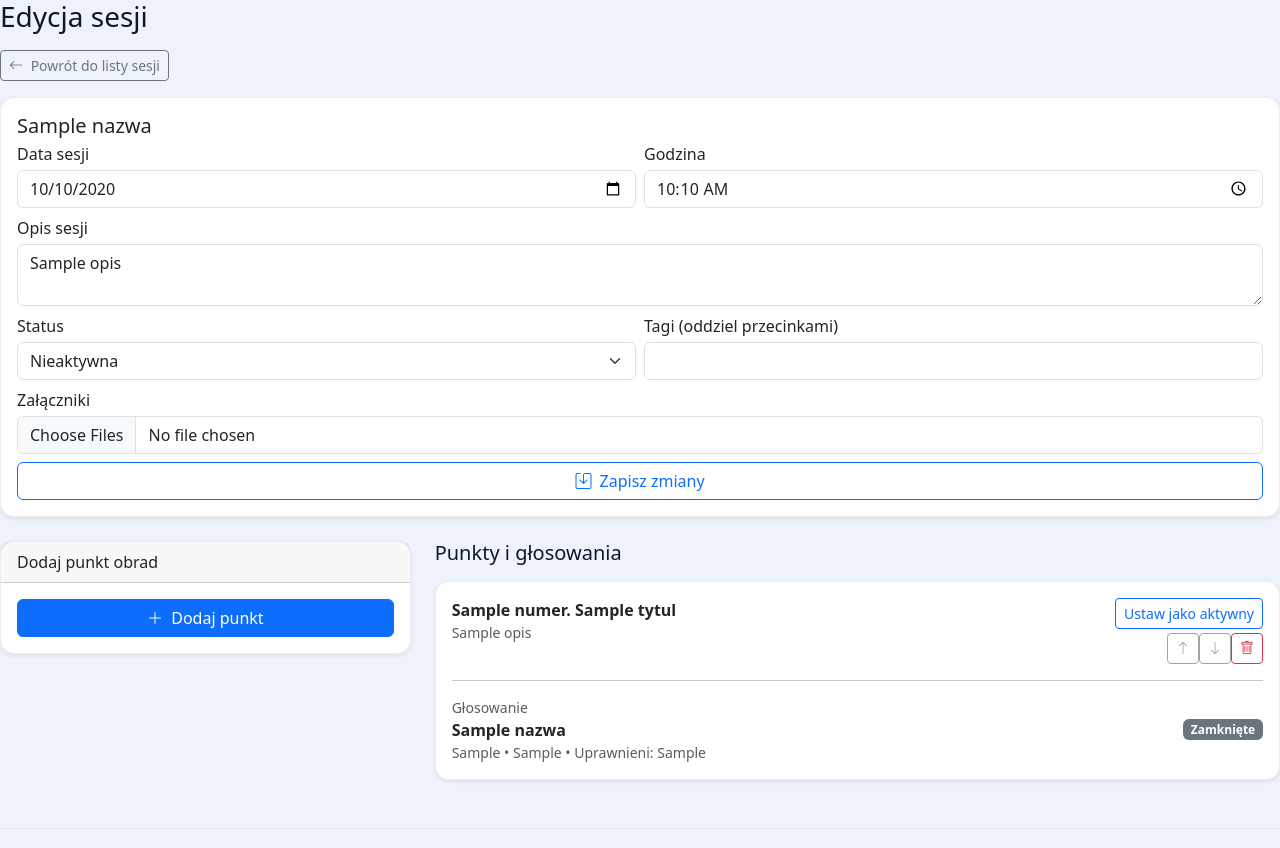
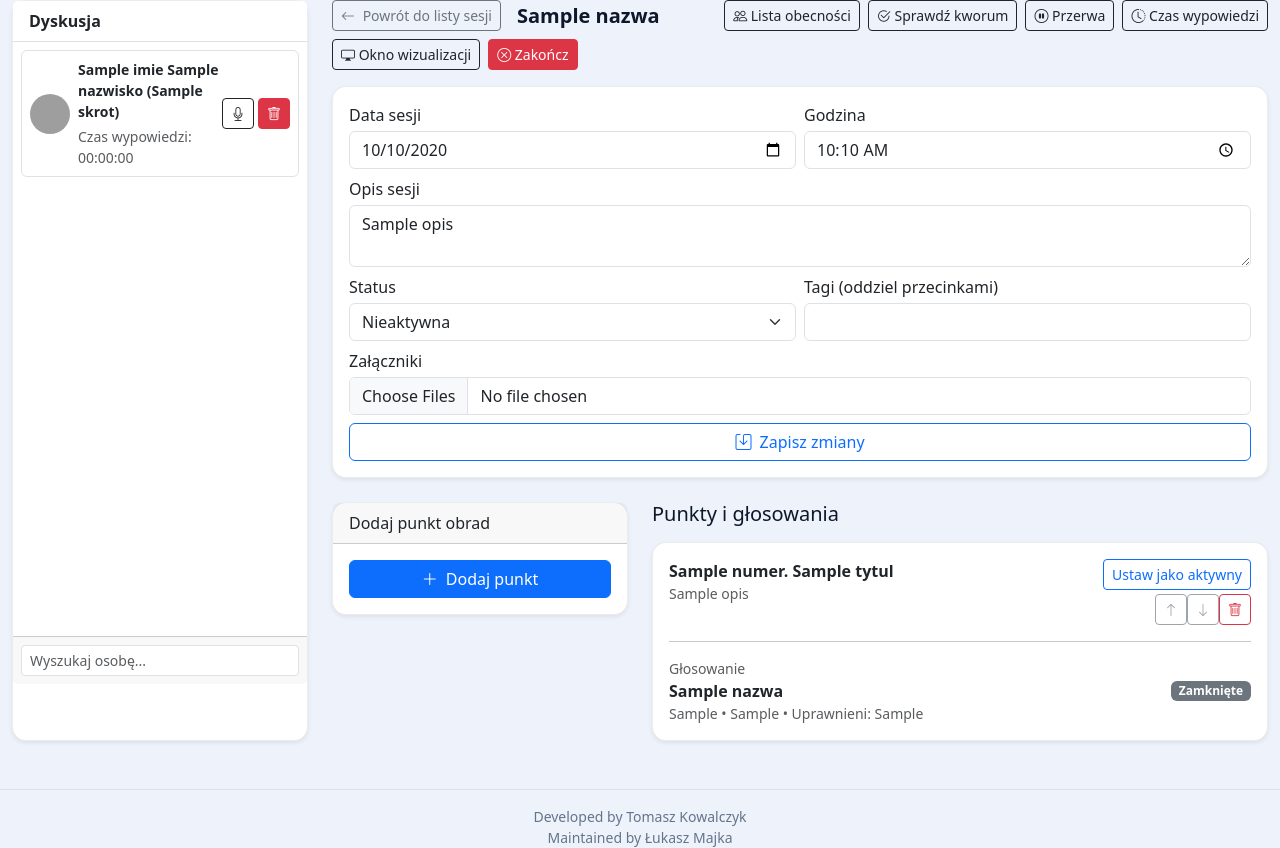
Before and after one commit to TomaszKowalczyk09/esir, a Django app: template core/templates/core/sesja_edytuj.html in a window 1280 px wide. Run offline with Django 5.2, Linux system fonts and the light colour scheme; the template is opened without the code that fills it: most values are stand-ins (such as "Sample title", 1, 10 or a date in 2020); grey boxes are pictures that could not be loaded.

Commit message:
Refactor session editing page layout and enhance participant interaction features

```diff
--- a/core/templates/core/sesja_edytuj.html
+++ b/core/templates/core/sesja_edytuj.html
@@ -3,17 +3,63 @@
 {% block title %}Edycja sesji{% endblock %}
 
 {% block content %}
-<h3 class="mb-3">Edycja sesji</h3>
+<div class="container-fluid">
+  <div class="row">
+    <!-- Panel boczny: Uczestnicy i dyskusja -->
+    <div class="col-md-3 mb-3">
+      <div class="card shadow-sm h-100">
+        <div class="card-header bg-white border-bottom">
+          <strong>Dyskusja</strong>
+        </div>
+        <div class="card-body p-2" style="min-height: 400px; max-height: 70vh; overflow-y: auto;">
+          {% for uczestnik in uczestnicy %}
+            <div class="d-flex align-items-center mb-2 p-2 border rounded {% if uczestnik.mowi %}border-primary bg-light{% endif %}">
+              <img src="{{ uczestnik.avatar_url|default:'/static/core/img/avatar.png' }}" alt="avatar" class="rounded-circle me-2" width="40" height="40">
+              <div class="flex-grow-1">
+                <div class="fw-semibold small mb-1">{{ uczestnik.imie }} {{ uczestnik.nazwisko }}{% if uczestnik.skrot %} ({{ uczestnik.skrot }}){% endif %}</div>
+                <div class="text-muted small">Czas wypowiedzi: {{ uczestnik.czas_wypowiedzi|default:'00:00:00' }}</div>
+              </div>
+              <form method="post" action="{% url 'udziel_glosu' uczestnik.id %}" class="me-1">
+                {% csrf_token %}
+                <button type="submit" class="btn btn-outline-dark btn-sm" title="Udziel głosu"><i class="bi bi-mic"></i></button>
+              </form>
+              <form method="post" action="{% url 'usun_uczestnika' uczestnik.id %}">
+                {% csrf_token %}
+                <button type="submit" class="btn btn-danger btn-sm" title="Usuń"><i class="bi bi-trash"></i></button>
+              </form>
+            </div>
+          {% empty %}
+            <div class="text-muted">Brak uczestników.</div>
+          {% endfor %}
+        </div>
+        <div class="card-footer p-2">
+          <input type="text" class="form-control form-control-sm" placeholder="Wyszukaj osobę...">
+        </div>
+      </div>
+    </div>
 
-<div class="mb-3">
+    <!-- Główna część: Sterowanie sesją i punkty obrad -->
+    <div class="col-md-9">
+      <!-- Pasek sterowania sesją -->
+      <div class="d-flex flex-wrap align-items-center gap-2 mb-3">
         <a href="{% url 'prezydium_sesje' %}" class="btn btn-outline-secondary btn-sm">
           <i class="bi bi-arrow-left me-1"></i> Powrót do listy sesji
         </a>
+        <span class="fw-semibold fs-5 ms-2 me-auto">{{ sesja.nazwa }}</span>
+        <button class="btn btn-outline-dark btn-sm"><i class="bi bi-people"></i> Lista obecności</button>
+        <button class="btn btn-outline-dark btn-sm"><i class="bi bi-check2-circle"></i> Sprawdź kworum</button>
+        <button class="btn btn-outline-dark btn-sm"><i class="bi bi-pause-circle"></i> Przerwa</button>
+        <button class="btn btn-outline-dark btn-sm"><i class="bi bi-clock-history"></i> Czas wypowiedzi</button>
+        <button class="btn btn-outline-dark btn-sm"><i class="bi bi-display"></i> Okno wizualizacji</button>
+        <form method="post" class="d-inline">
+          {% csrf_token %}
+          <button type="submit" name="zakoncz_sesje" class="btn btn-danger btn-sm"><i class="bi bi-x-circle"></i> Zakończ</button>
+        </form>
       </div>
 
+      <!-- Formularz edycji sesji -->
       <div class="card shadow-sm mb-4">
         <div class="card-body">
-    <h5 class="card-title mb-1">{{ sesja.nazwa }}</h5>
           <form method="post" enctype="multipart/form-data" class="row g-2 align-items-end">
             {% csrf_token %}
             <div class="col-md-6">
@@ -74,7 +120,6 @@
         <!-- Punkty i głosowania -->
         <div class="col-md-8">
           <h5 class="mb-3">Punkty i głosowania</h5>
-
           {% if punkty %}
             {% for punkt in punkty %}
               <div class="card shadow-sm mb-3">
@@ -91,7 +136,6 @@
                         <div class="text-muted small">{{ punkt.opis }}</div>
                       {% endif %}
                     </div>
-
                     <div class="d-flex flex-column align-items-end">
                       <form method="post" action="{% url 'ustaw_punkt_aktywny' punkt.id %}" class="mb-1">
                         {% csrf_token %}
@@ -121,9 +165,7 @@
                       </div>
                     </div>
                   </div>
-
                   <hr class="my-3" />
-
                   {% if punkt.glosowanie %}
                     <div class="d-flex justify-content-between align-items-center">
                       <div>
@@ -173,13 +215,11 @@
                     <form method="post" class="row g-2 align-items-end">
                       {% csrf_token %}
                       <input type="hidden" name="punkt_id" value="{{ punkt.id }}">
-
                       <div class="col-12">
                         <div class="alert alert-info py-2 mb-0">
                           Nazwa głosowania zostanie ustawiona automatycznie na podstawie tytułu punktu.
                         </div>
                       </div>
-
                       <div class="col-md-4">
                         <label class="form-label mb-1">Typ głosowania</label>
                         {{ glosowanie_form.typ }}
@@ -225,4 +265,7 @@
           {% endif %}
         </div>
       </div>
+    </div>
+  </div>
+</div>
 {% endblock %}
```
Lines whose indentation alone changed are shown as unchanged.
